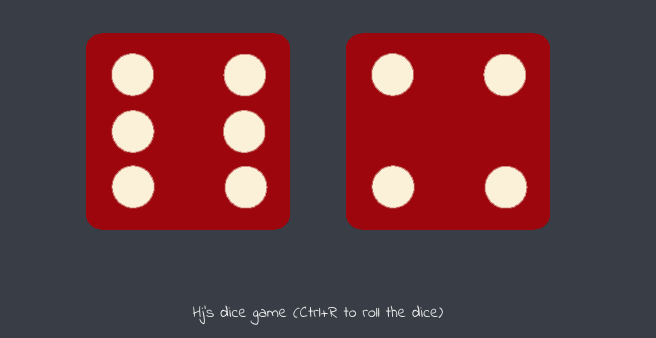
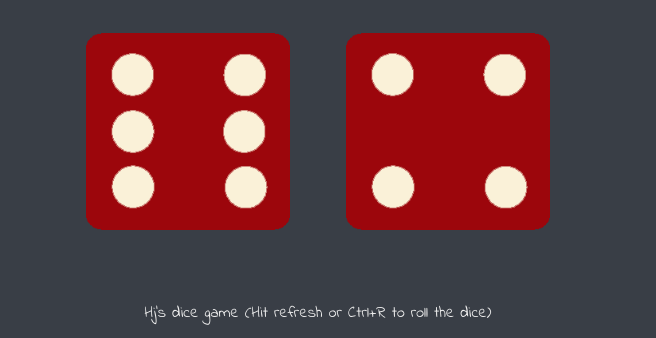
Before and after one commit to harxit1997/dicegame, a plain HTML site: page index.html in a window 1280 px wide. Shown: the part 462-800 px from the top of the page, without its empty margins (322-978 px from the left). Drawn offline with Linux system fonts and the light colour scheme.

Commit message:
Update index.html

```diff
--- a/index.html
+++ b/index.html
@@ -31,6 +31,7 @@
   </body>
 
   <footer>
-    Hj's dice game (Ctrl+R to roll the dice)
+    Hj's dice game
+    (Hit refresh or Ctrl+R to roll the dice)
   </footer>
 </html>
```
